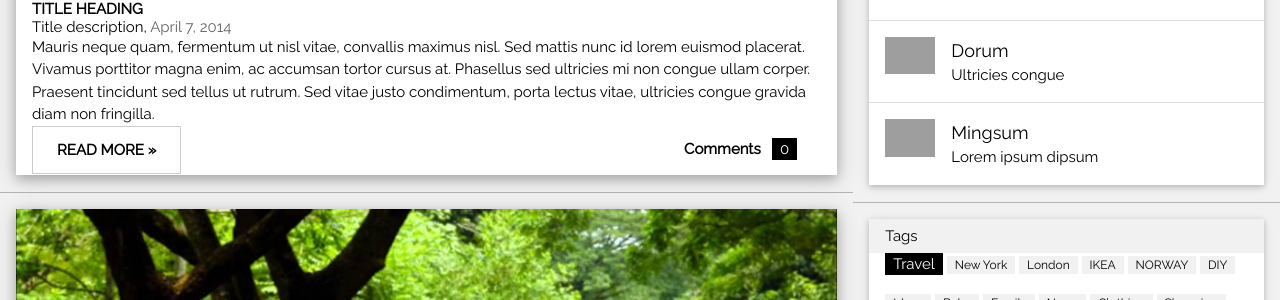
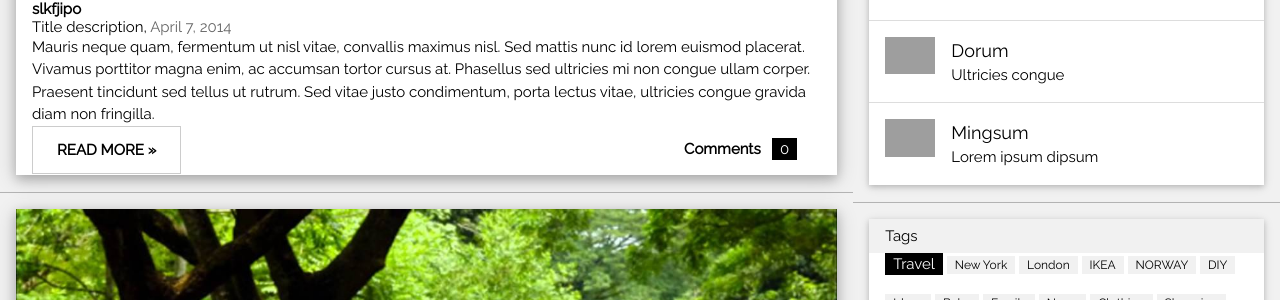
Before and after one commit to mahmud002/Unity_Travailler, a Django app: page / in a window 1280 px wide. Shown: the part 1320-1620 px from the top of the page. Run offline with Django 3.2, Linux system fonts and the light colour scheme; data comes from the database, SQL or seed files in the repository; some libraries are stand-ins or nearby versions; grey boxes are pictures that could not be loaded.

Commit message:
design home

```diff
--- a/template/home.html
+++ b/template/home.html
@@ -56,7 +56,7 @@ and is wrapped around the whole page content, except for the footer in this exam
   <div class="w3-card-4 w3-margin w3-white">
     <img src="{{data.image}}" alt="Nature" style="width:100%">
     <div class="w3-container">
-      <h3><b>TITLE HEADING</b></h3>
+      <h3><b>{{data.title}}</b></h3>
       <h5>Title description, <span class="w3-opacity">April 7, 2014</span></h5>
     </div>
 
```
